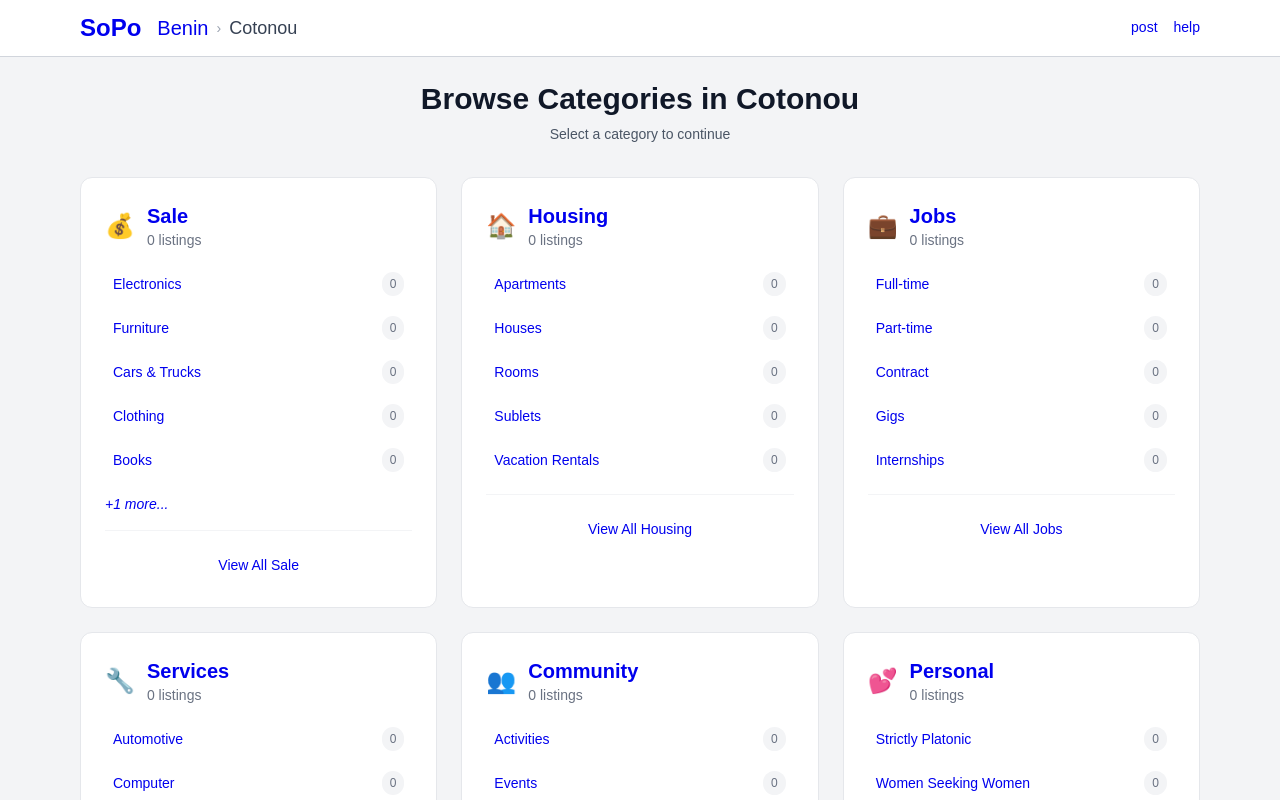
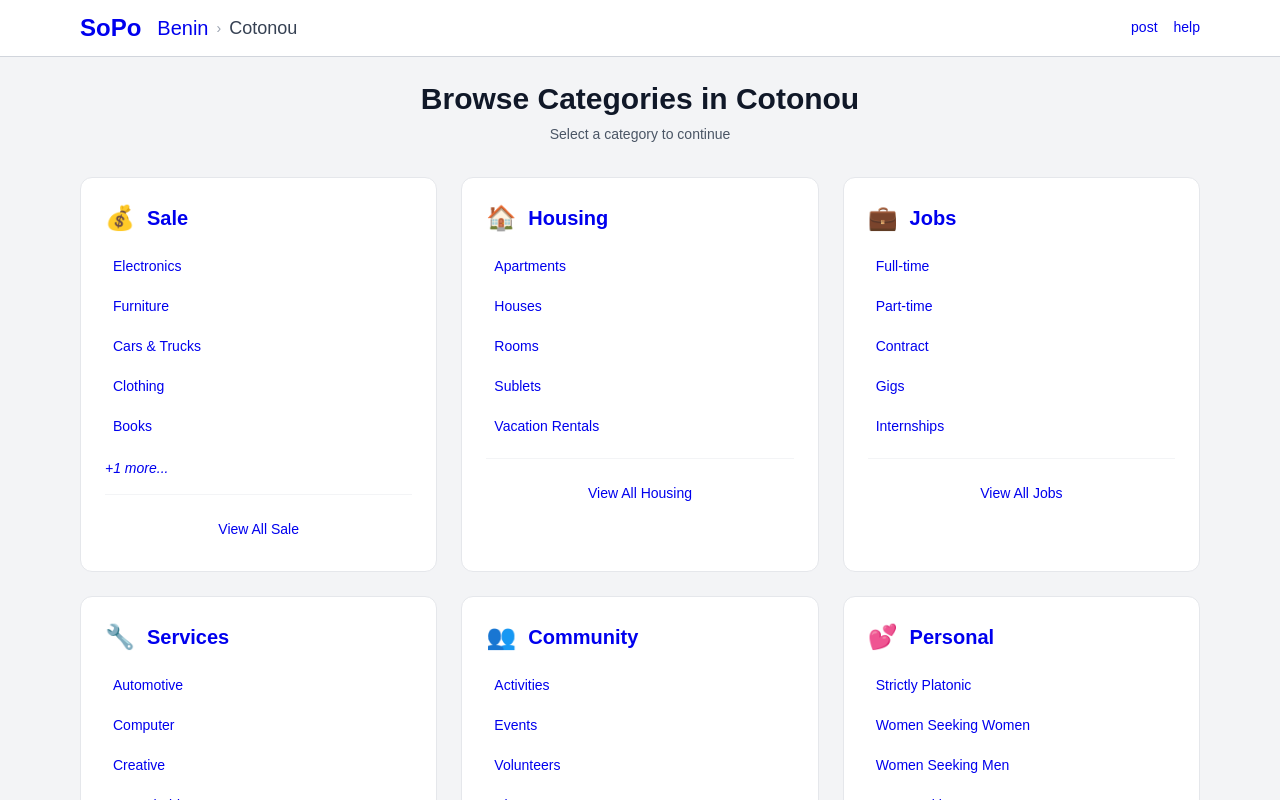
Before and after one commit to omarcisse97/sopo, a Next.js app: page /benin/cotonou in a window 1280 px wide. Shown: the top 800 px of the page. Built offline with nearby package versions, Linux system fonts and the light colour scheme; no server answers; the database is empty.

Commit message:
Removed counting ads per category for speed optimization

```diff
--- a/app/[country]/[city]/(overview)/page.tsx
+++ b/app/[country]/[city]/(overview)/page.tsx
@@ -11,7 +11,7 @@ const Page = async (props: { params: Promise<{ country: string, city: string }>
   const citySlug = params.city;
   const country = getCountries(countrySlug) as Country;
   const city = getCities(countrySlug, citySlug) as City;
-  const categories = await getCategories(true, true, countrySlug, citySlug, null) as Category[];
+  const categories = await getCategories(false, false, countrySlug, citySlug, null) as Category[];
 
   if (!country || !city || !categories) {
     notFound();
@@ -55,9 +55,6 @@ const Page = async (props: { params: Promise<{ country: string, city: string }>
                   >
                     {category.name}
                   </Link>
-                  <p className="text-sm text-gray-500">
-                    {category.subcategories.reduce((acc, sub) => acc + (sub.count || 0), 0)} listings
-                  </p>
                 </div>
               </div>
 
@@ -71,9 +68,7 @@ const Page = async (props: { params: Promise<{ country: string, city: string }>
                     >
                       {sub.name}
                     </Link>
-                    <span className="text-gray-500 text-xs bg-gray-100 px-2 py-1 rounded-full ml-2">
-                      {sub.count || 0}
-                    </span>
+
                   </div>
                 ))}
 
```
